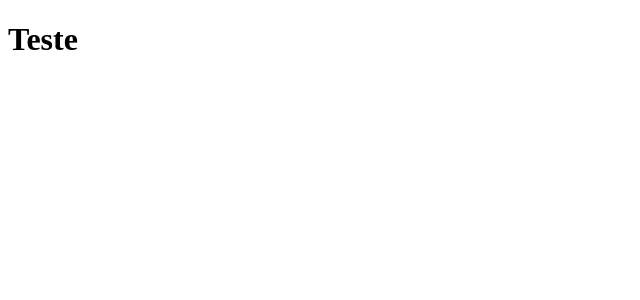
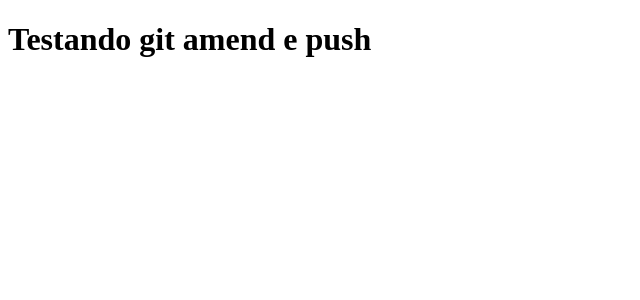
Before and after one commit to fernandofantinel/clone-tabnews, a Next.js app: page / in a window 1280 px wide. Shown: the top 300 px of the page, without its empty margins (0-640 px from the left). Built offline with nearby package versions, Linux system fonts and the light colour scheme.

Commit message:
Dia 4: desafio

```diff
--- a/pages/index.js
+++ b/pages/index.js
@@ -1,5 +1,5 @@
 function Home() {
-    return <h1>Teste</h1>
+    return <h1>Testando git amend e push</h1>
 }
 
 export default Home;
```
